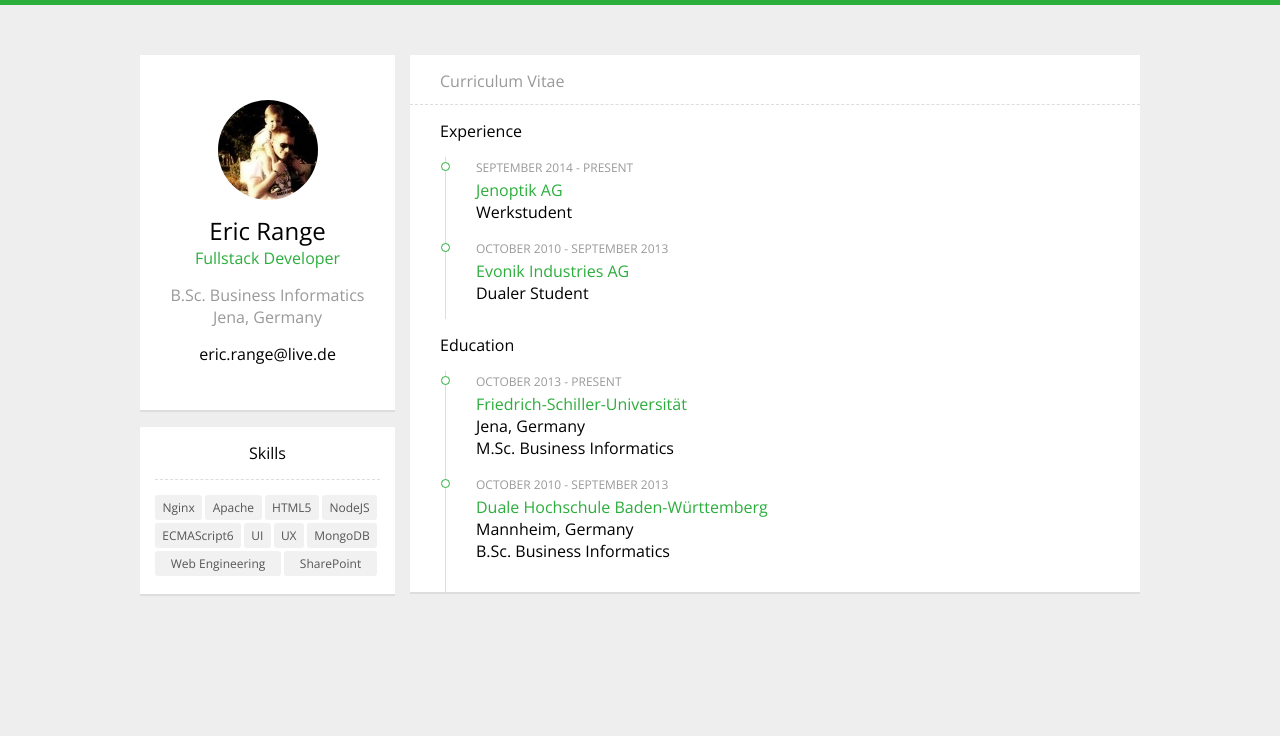
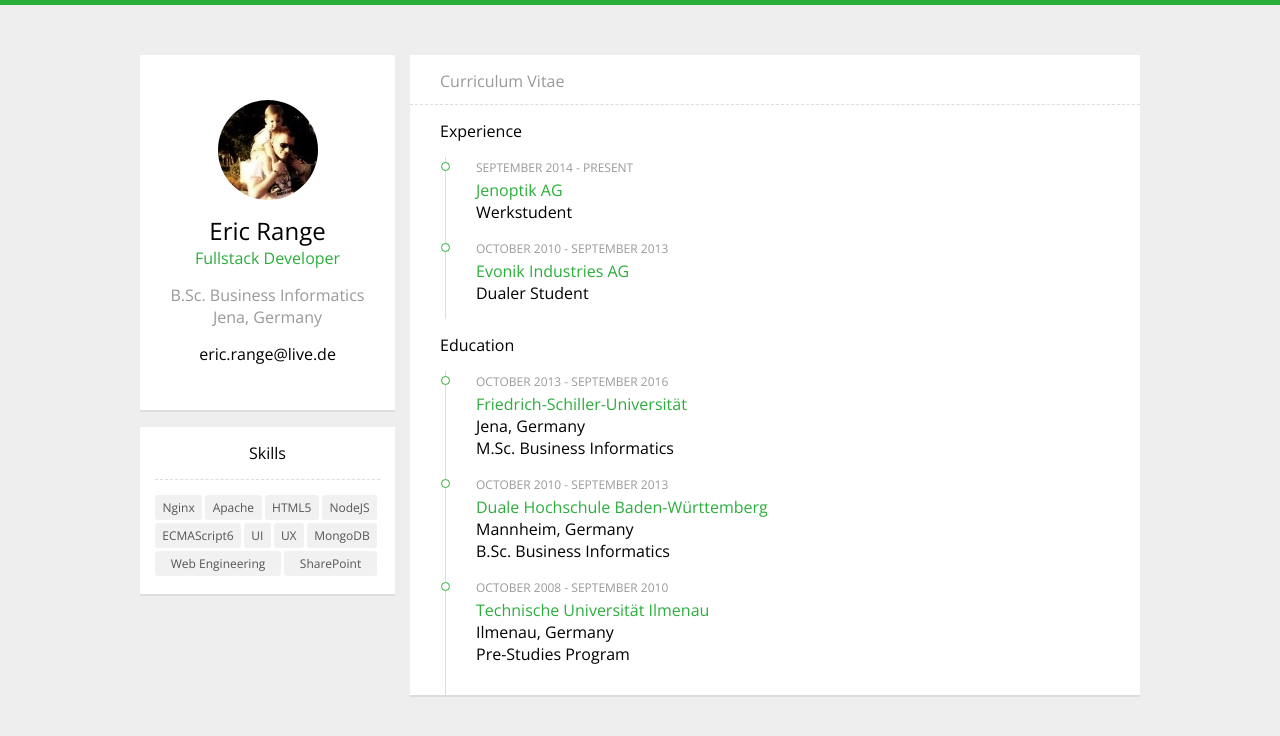
Before and after one commit to ericrange/Ghost, a Jekyll site: the page built from index.html, in a window 1280 px wide. Shown: the top 736 px of the page. Built offline with Jekyll 4.4.1, drawn with Linux system fonts in a browser that asks for light colours.

Commit message:
Update _config.yml

```diff
--- a/_config.yml
+++ b/_config.yml
@@ -25,6 +25,7 @@ skills:
   - MongoDB
   - Web Engineering
   - SharePoint
+
 vita:
   - company: Jenoptik AG
     period: September 2014 - Present
@@ -35,12 +36,16 @@ vita:
 
 education:
   - name: Friedrich-Schiller-Universität
-    period: October 2013 - Present
+    period: October 2013 - September 2016
     location: Jena, Germany
     studies: M.Sc. Business Informatics
   - name: Duale Hochschule Baden-Württemberg
     period: October 2010 - September 2013
     location: Mannheim, Germany
     studies: B.Sc. Business Informatics
+  - name: Technische Universität Ilmenau
+    period: October 2008 - September 2010
+    location: Ilmenau, Germany
+    studies: Pre-Studies Program
 
 honorificSuffix: B.Sc. Business Informatics
```
